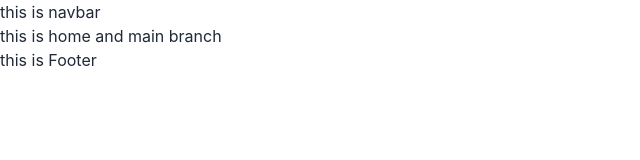
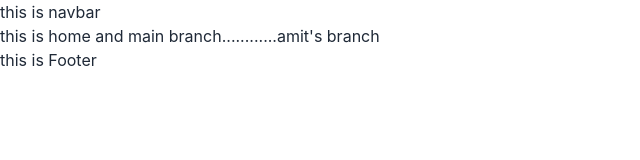
Before and after one commit to amit-sarker-00/DaylightNews, a React (Create React App) app: page / in a window 1280 px wide. Shown: the top 160 px of the page, without its empty margins (0-640 px from the left). Built offline with nearby package versions, Linux system fonts and the light colour scheme.

Commit message:
checking purpose

```diff
--- a/src/Home/Home.js
+++ b/src/Home/Home.js
@@ -3,7 +3,7 @@ import React from "react";
 const Home = () => {
   return (
     <div>
-      <h1>this is home and main branch</h1>
+      <h1>this is home and main branch............amit's branch</h1>
     </div>
   );
 };
```
